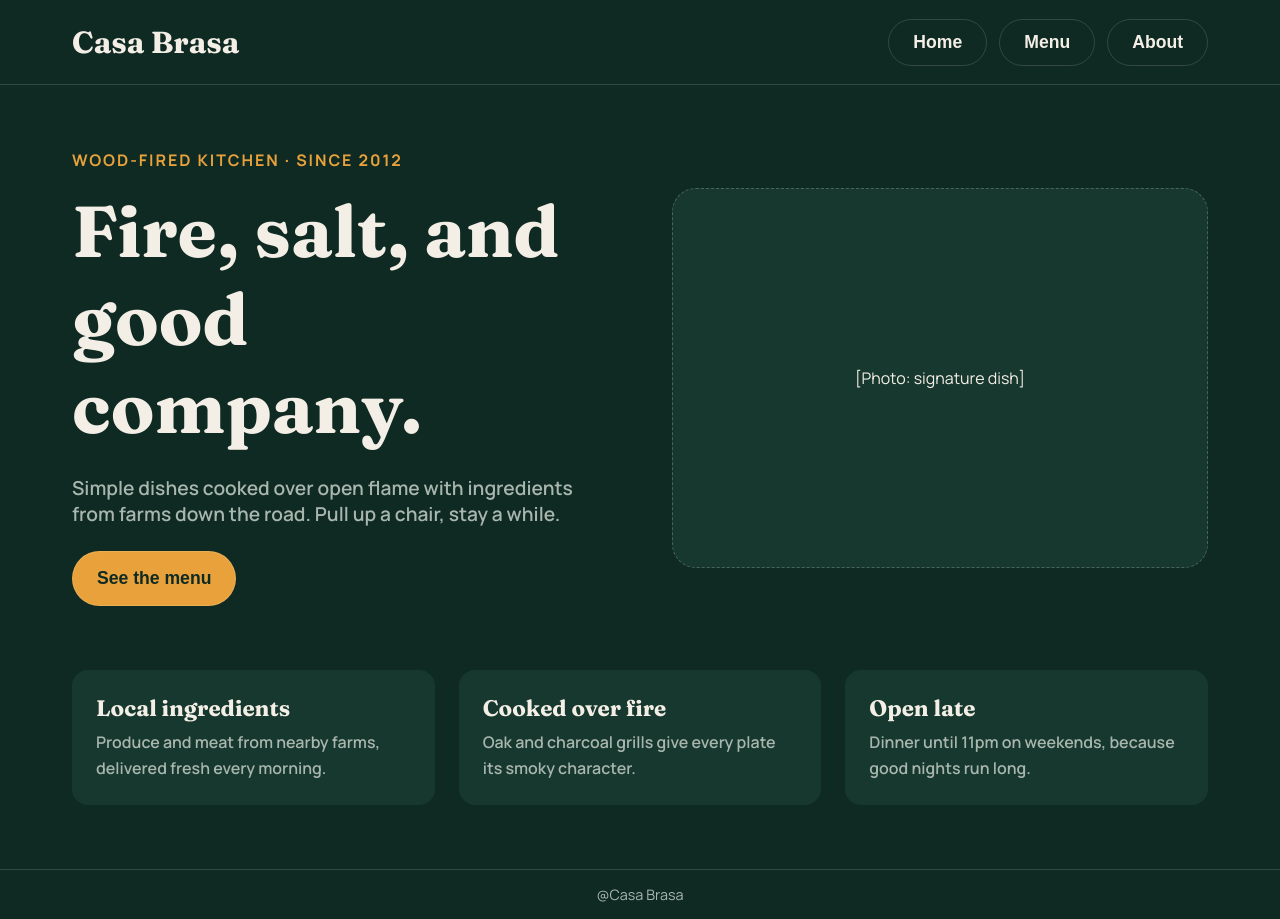
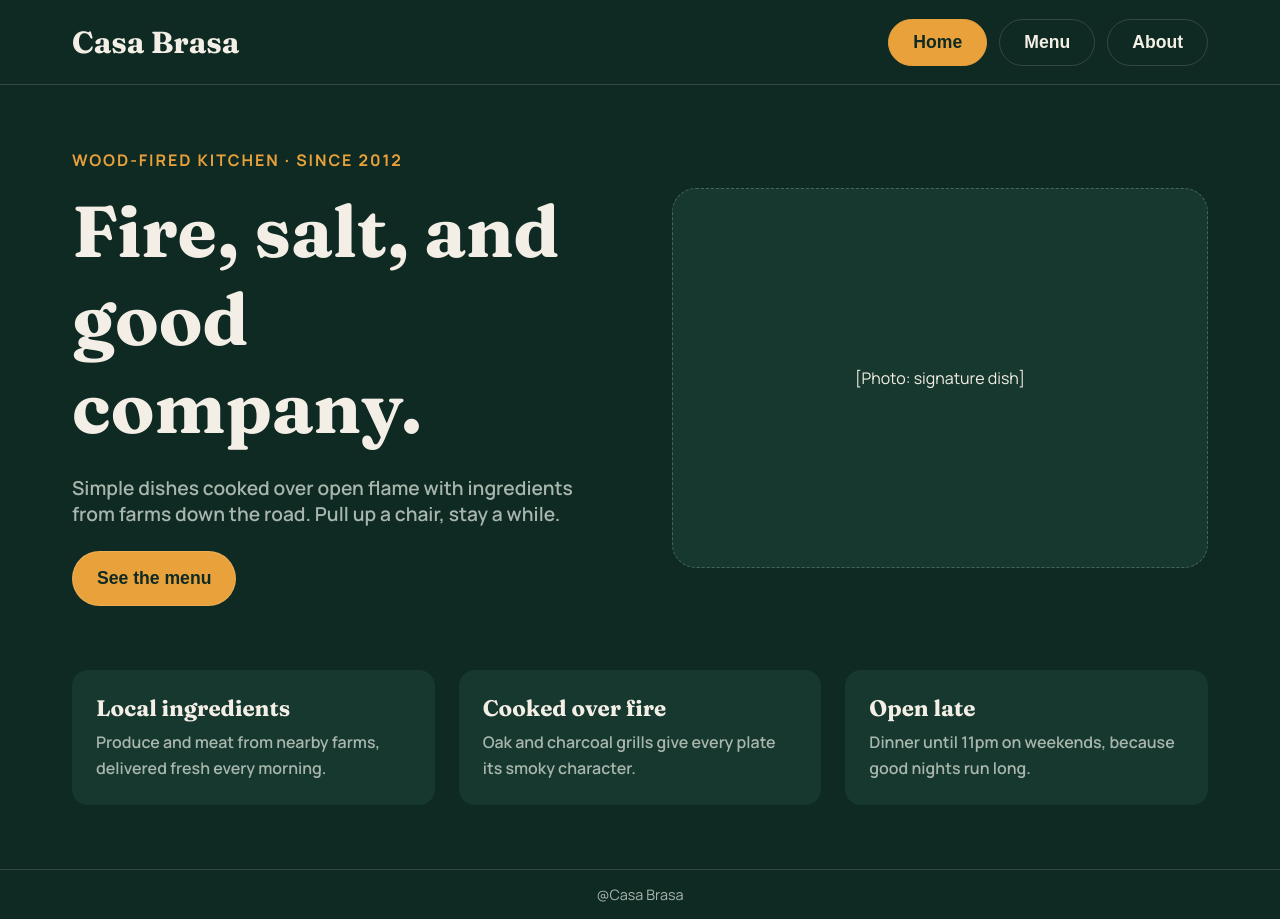
Before and after one commit to Vescien/odin-project-restaurant-page, a website built with webpack: page src/template.html in a window 1280 px wide. Both pictures are taken after a click on the button "Home". Built offline with nearby package versions, Linux system fonts and the light colour scheme.

Commit message:
Highlight selected page button

```diff
--- a/src/about.js
+++ b/src/about.js
@@ -2,6 +2,8 @@ import createEl from "./util.js";
 
 export default function loadAbout() {
     const content = document.querySelector("#content");
+    const btn = document.querySelector("#about");
+    btn.classList.add("active");
     const page = createEl("div", "home");
 
     const title = createEl("h1", "title", "Visit us");
--- a/src/home.js
+++ b/src/home.js
@@ -2,6 +2,8 @@ import createEl from "./util.js";
 
 export default function loadHome() {
     const content = document.querySelector("#content");
+    const btn = document.querySelector("#home");
+    btn.classList.add("active");
     const page = createEl("div", "home");
 
     const main = createEl("div", "main");
--- a/src/index.js
+++ b/src/index.js
@@ -4,9 +4,15 @@ import loadMenu from "./menu.js";
 import loadAbout from "./about.js";
 
 const content = document.querySelector("#content");
+const homeBtn = document.querySelector("#home");
+const menuBtn = document.querySelector("#menu");
+const aboutBtn = document.querySelector("#about");
 
 function showTab(loadFn) {
     content.textContent = "";
+    homeBtn.classList.remove("active");
+    menuBtn.classList.remove("active");
+    aboutBtn.classList.remove("active");
     loadFn();
 }
 
--- a/src/menu.js
+++ b/src/menu.js
@@ -2,6 +2,8 @@ import createEl from "./util.js";
 
 export default function loadHome() {
     const content = document.querySelector("#content");
+    const btn = document.querySelector("#menu");
+    btn.classList.add("active");
     const page = createEl("div", "home");
 
     const title = createEl("h1", "title", "Menu");
--- a/src/style.css
+++ b/src/style.css
@@ -68,6 +68,12 @@ button {
 
 nav button:hover {
     border-color: var(--sub-text-color);
+}
+
+nav button.active {
+    color: var(--primary-color);
+    background-color: var(--select-button-color);
+    border-color: var(--select-button-color);
 }
 
 /* ---------- Content area ---------- */
```
